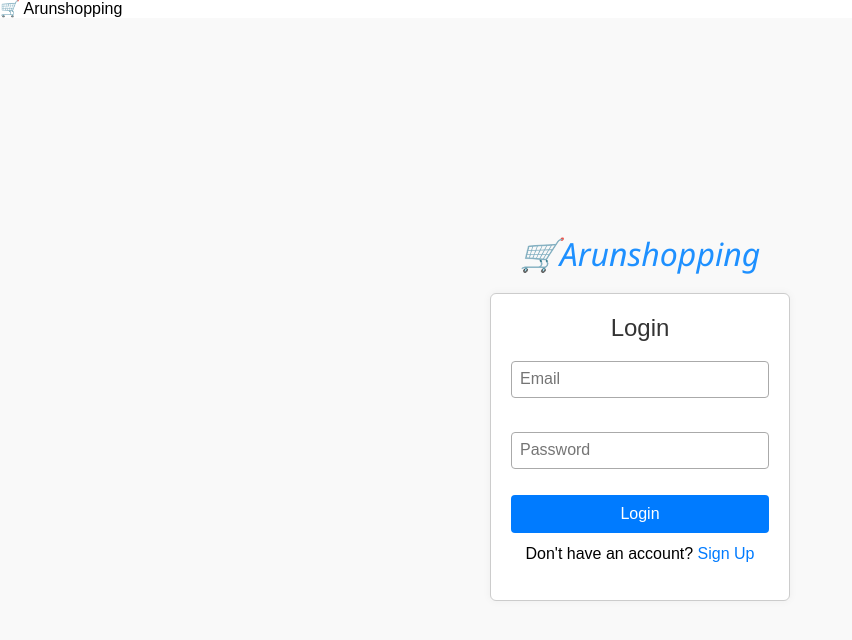
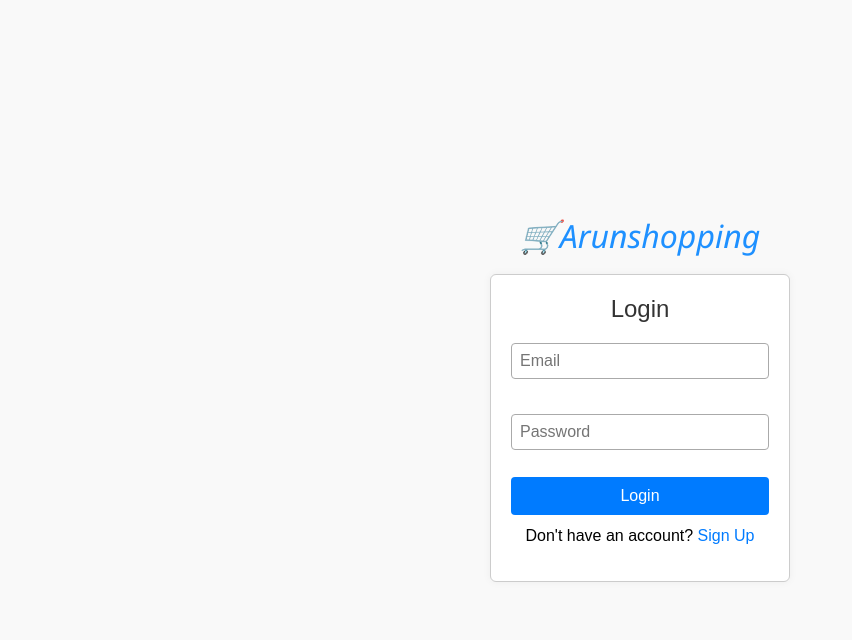
Before and after one commit to Arunkumar230296/shopping, a React (Vite) app: page / in a window 1280 px wide. Shown: the top 640 px of the page, without its empty margins (0-852 px from the left). Built offline with nearby package versions, Linux system fonts and the light colour scheme.

Commit message:
Initial commit

```diff
--- a/src/pages/AuthPage.jsx
+++ b/src/pages/AuthPage.jsx
@@ -31,9 +31,7 @@
 
   return (
     <>
-      <div className="auth-header">
-        <span role="img" aria-label="shopping cart" className="cart-icon">🛒</span> Arunshopping
-      </div>
+
       {page === 'login' ? (
 
         <LoginForm onSubmit={handleLogin} onSwitch={() => setPage('signup')} />
```
